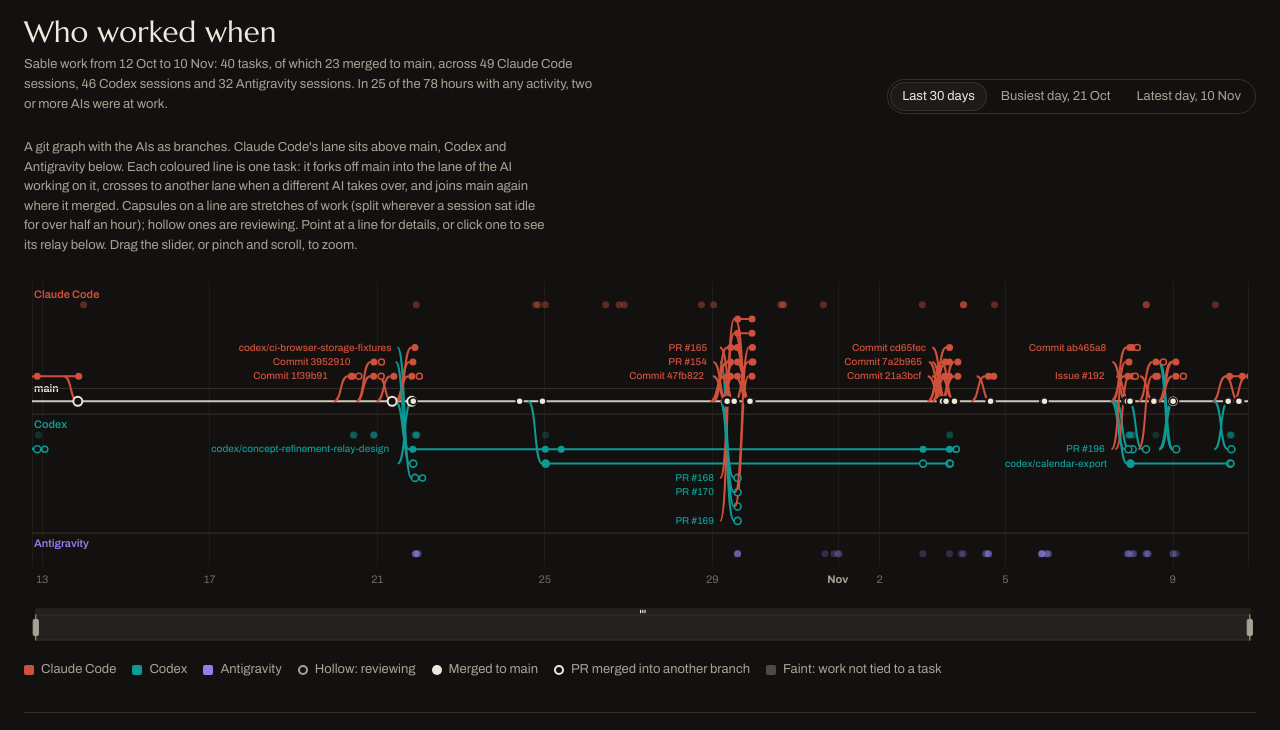
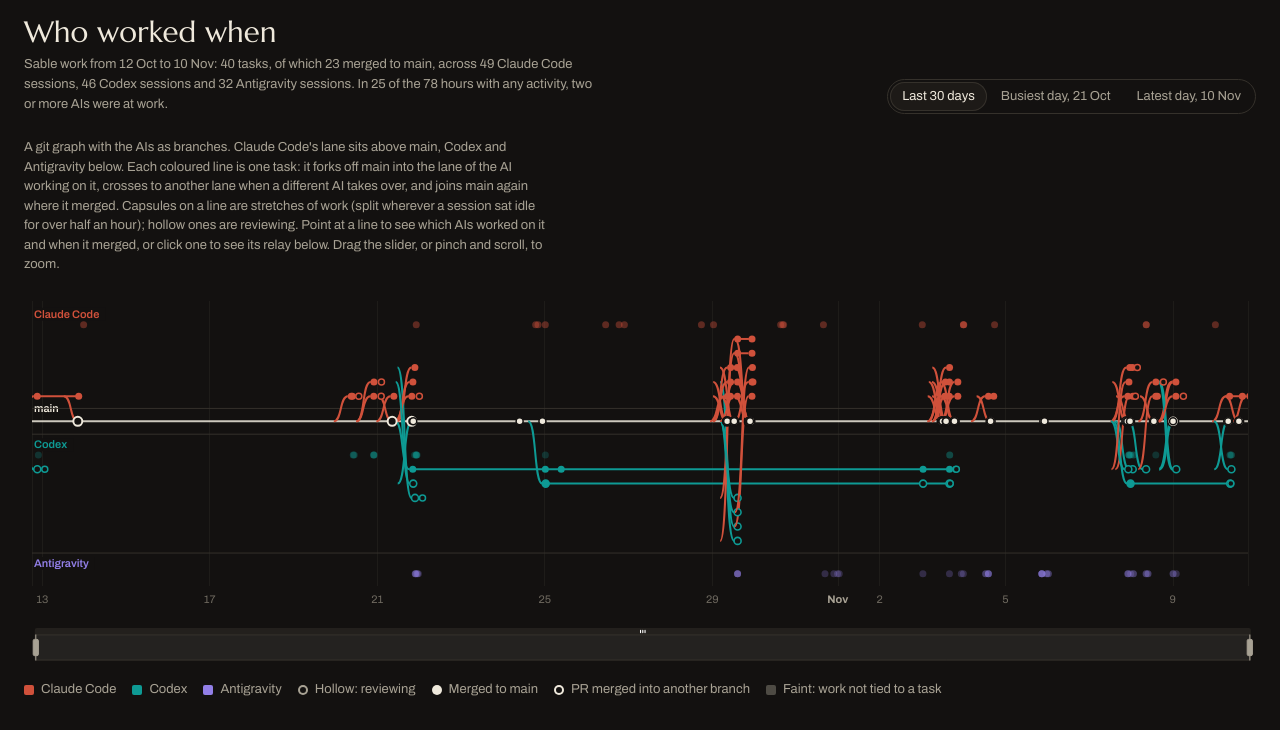
Before and after one commit to Pritesh1980/sable-ai-ledger, a plain HTML site: page ledger/index.html in a window 1280 px wide. Shown: the part 1720-2450 px from the top of the page. Drawn offline with nearby package versions, Linux system fonts and the light colour scheme; animation ran at ten frames a second; files whose address does not match are found by name.

Commit message:
ledger: drop task labels and PR names from the git graph
Co-Authored-By: Claude Opus 5.5 <noreply@anthropic.com>

```diff
--- a/ledger/index.html
+++ b/ledger/index.html
@@ -353,7 +353,7 @@ details.numbers[open] summary { margin-bottom: 10px; }
       <div class="seg" role="group" aria-label="Period shown" id="tl-view"></div>
     </div>
     <div>
-      <p class="chart-note">A git graph with the AIs as branches. Claude Code's lane sits above main, Codex and Antigravity below. Each coloured line is one task: it forks off main into the lane of the AI working on it, crosses to another lane when a different AI takes over, and joins main again where it merged. Capsules on a line are stretches of work (split wherever a session sat idle for over half an hour); hollow ones are reviewing. Point at a line for details, or click one to see its relay below. Drag the slider, or pinch and scroll, to zoom.</p>
+      <p class="chart-note">A git graph with the AIs as branches. Claude Code's lane sits above main, Codex and Antigravity below. Each coloured line is one task: it forks off main into the lane of the AI working on it, crosses to another lane when a different AI takes over, and joins main again where it merged. Capsules on a line are stretches of work (split wherever a session sat idle for over half an hour); hollow ones are reviewing. Point at a line to see which AIs worked on it and when it merged, or click one to see its relay below. Drag the slider, or pinch and scroll, to zoom.</p>
       <div class="chart" id="chart-timeline" style="height: 480px" role="img" aria-label="Every Claude Code, Codex and Antigravity session on Sable over the last 30 days, with merges to main"></div>
       <ul class="legend" id="tl-legend" style="margin-top: 10px"></ul>
     </div>
@@ -1962,7 +1962,6 @@ details.numbers[open] summary { margin-bottom: 10px; }
       const name = W.tasks[k], t = info.get(name);
       return t && t.title && t.title !== name ? t.title : null;
     };
-    const short = (k) => W.tasks[k].replace(/^Branch /, '');
     const narrow = window.innerWidth < 640;
 
     // A session's calls with no gap over IDLE make one stretch. Without session ids, tool and task stand in.
@@ -2153,8 +2152,7 @@ details.numbers[open] summary { margin-bottom: 10px; }
           const m = b.merge;
           const end = !m ? 'Not merged in these 30 days'
             : (m[4] === 'pr' ? 'PR merged into another branch ' : 'Merged to main ') + dayOf(m[0]) + ', ' + clock(m[0]);
-          return '<div style="max-width:280px;white-space:normal"><b>' + esc(W.tasks[b.k]) + '</b>' + (titleOf(b.k) ? ' ' + esc(titleOf(b.k)) : '') + '</div>'
-            + sub('Started ' + dayOf(b.parts[0].from) + ', ' + clock(b.parts[0].from))
+          return '<b>Started ' + dayOf(b.parts[0].from) + ', ' + clock(b.parts[0].from) + '</b>'
             + sub(whoDid(b.parts).map(esc).join('<br>')) + sub(end) + sub('Click to see its relay below');
         },
       }),
@@ -2214,13 +2212,6 @@ details.numbers[open] summary { margin-bottom: 10px; }
               kids.push({ type: 'line', shape: { x1: xs, y1: yy, x2: Math.max(xs, stop, X(Math.max(...s.parts.map((p) => p.end)))), y2: yy },
                 style: { stroke: c, lineWidth: lw, opacity: op } });
               for (const p of s.parts) kids.push(capsule(X(p.from), X(p.end), yy, c, p.reviewing, op));
-              if (i === 0) {
-                const text = short(b.k), tw = text.length * 5.9 + 4;
-                if (xs - R - 8 - tw > X(s.prevEnd) + 6) {
-                  kids.push({ type: 'text', silent: true, x: xs - R - 6, y: yy, style: { text, fill: c, opacity: op,
-                    font: (on ? '600 ' : '500 ') + '10px Archivo, sans-serif', align: 'right', verticalAlign: 'middle' } });
-                }
-              }
               prevY = yy;
               prevC = c;
             });
```
